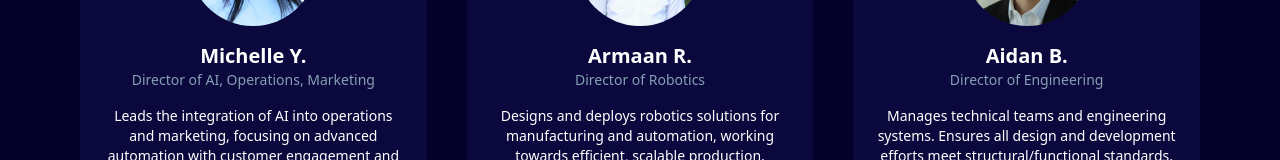
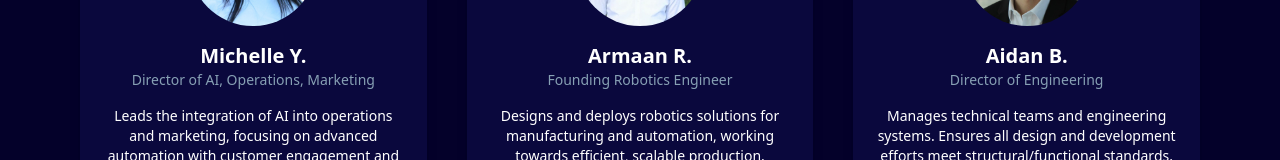
Before and after one commit to Daylun-Housing/DAYLUN, a Next.js app: page /About in a window 1280 px wide. Shown: the part 2796-2956 px from the top of the page. Built offline with nearby package versions, Linux system fonts and the light colour scheme.

Commit message:
updates.

```diff
--- a/app/About/Components/TeamCards.tsx
+++ b/app/About/Components/TeamCards.tsx
@@ -32,7 +32,7 @@ const team = [
   },
   {
     name: "Armaan R.",
-    title: "Director of Robotics",
+    title: "Founding Robotics Engineer",
     image: "/AR.jpeg",
     linkedin: "https://www.linkedin.com/in/armaanrasheed/",
     bio: "Designs and deploys robotics solutions for manufacturing and automation, working towards efficient, scalable production.",
```
